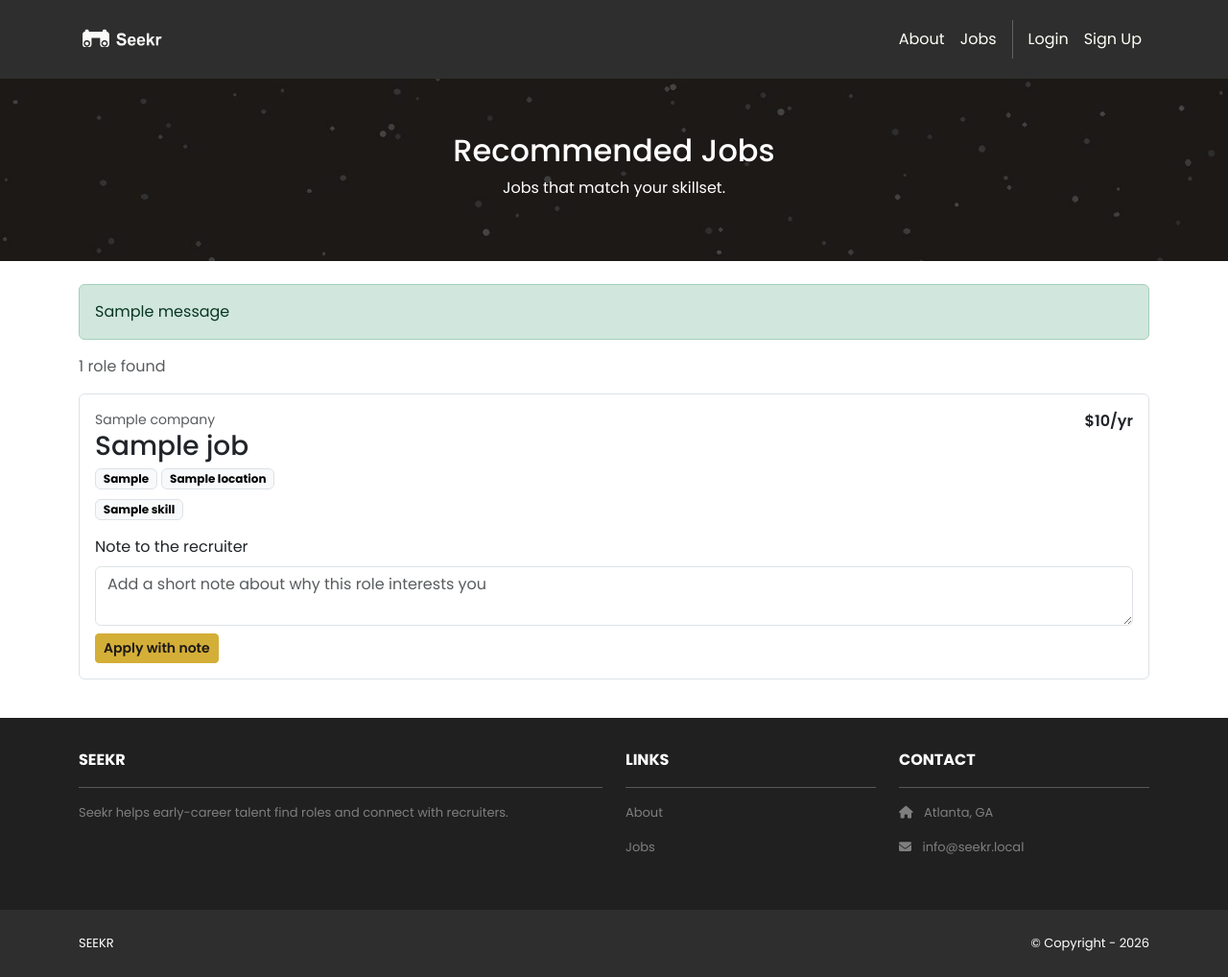
After one commit to Prithul-the-creator/2340-Project-2, a Django app: template jobs/templates/jobs/recommended_jobs.html in a window 1280 px wide. The commit adds this page. Shown: the whole page at 96% size. Run offline with Django 3.2, Linux system fonts and the light colour scheme; the template is opened without the code that fills it: most values are stand-ins (such as "Sample title", 1, 10 or a date in 2020); one stand-in notice (Sample message) is shown; some libraries are stand-ins or nearby versions.

Commit message:
Adding job recommendations

```diff
--- /dev/null
+++ b/jobs/templates/jobs/recommended_jobs.html
@@ -0,0 +1,58 @@
+{% extends 'base.html' %}
+{% block content %}
+<header class="masthead bg-index text-white text-center py-4">
+  <div class="container pt-2"><h2>Recommended Jobs</h2><p>Jobs that match your skillset.</p></div>
+</header>
+<div class="container py-4">
+  {% if messages %}
+    {% for message in messages %}<div class="alert alert-{% if message.tags == 'error' %}danger{% else %}{{ message.tags }}{% endif %}" role="alert">{{ message }}</div>{% endfor %}
+  {% endif %}
+  <div class="row g-4">
+    <section class="col">
+      <p class="text-muted">{{ recommendations|length }} role{{ recommendations|length|pluralize }} found</p>
+      {% for recommendation in recommendations %}
+        {% with job=recommendation.job %}
+        <article class="border rounded p-3 mb-3">
+          <div class="d-flex justify-content-between align-items-start flex-wrap gap-2">
+            <div>
+              <div class="text-muted small">{{ job.company }}</div>
+              <h3 class="mb-1">{{ job.title }}</h3>
+              <div class="mb-2">
+                <span class="badge text-bg-light border">{{ job.get_employment_type_display }}</span>
+                <span class="badge text-bg-light border">{{ job.location }}</span>
+                {% if job.remote_work %}<span class="badge text-bg-light border">Remote</span>{% endif %}
+                {% if job.visa_sponsorship %}<span class="badge text-bg-light border">Visa sponsorship</span>{% endif %}
+              </div>
+            </div>
+            {% if job.salary %}
+              <div class="fw-semibold">
+                {% if job.employment_type == 'intern' %}${{ job.salary }}/hr{% else %}${{ job.salary }}/yr{% endif %}
+              </div>
+            {% endif %}
+          </div>
+          {% if recommendation.skills %}
+            <div class="mb-2">
+              {% for skill in recommendation.skills %}<span class="badge {% if skill in recommendation.matches %} text-bg-sucess{% else %}text-bg-light border{% endif %}">{{ skill }}</span>{% endfor %}
+            </div>
+          {% endif %}
+          <div class="mt-3">
+              <form method="post" action="{% url 'jobs.apply' job.id %}">
+                {% csrf_token %}
+                <label class="form-label" for="note-{{ job.id }}">Note to the recruiter</label>
+                <textarea class="form-control mb-2" id="note-{{ job.id }}" name="note" rows="2" maxlength="1000" required placeholder="Add a short note about why this role interests you"></textarea>
+                <button class="btn btn-primary btn-sm" type="submit">Apply with note</button>
+              </form>
+          </div>
+        </article>
+        {% endwith %}
+      {% empty %}
+        {% if has_skills %}
+            <p class ="text-muted mt-3">No recommendations so far. <a href = "{% url 'jobs.index' %}">Browse all jobs.</a></p>
+        {% else %}
+            <p class ="text-muted mt-3">Add skills to your <a href="{% url 'accounts.profile' %}">profile</a> to get recommendations.</p>
+        {%endif%}
+      {% endfor %}
+    </section>
+  </div>
+</div>
+{% endblock content %}
--- a/jobs/urls.py
+++ b/jobs/urls.py
@@ -14,4 +14,5 @@ urlpatterns = [
     path('notifications/', views.notifications, name='jobs.notifications'),
     path('mine/new/', views.create_job, name='jobs.create_job'),
     path('mine/<int:job_id>/edit/', views.edit_job, name='jobs.edit_job'),
+    path('recommended/', views.recommended_jobs, name='jobs.recommended_positions')
 ]
--- a/seekr/templates/base.html
+++ b/seekr/templates/base.html
@@ -28,6 +28,7 @@
             <a class="nav-link" href="{% url 'jobs.index' %}">Jobs</a>
             {% if user.is_authenticated %}
             <a class="nav-link" href="{% url 'jobs.applications' %}">Applications</a>
+            <a class="nav-link" href="{% url 'jobs.recommended_positions' %}">Recommended</a>
             {% endif %}
             {% endif %}
             {% if perms.jobs.view_application %}
```
Also changed, not shown: jobs/views.py (+25 -0 lines).
